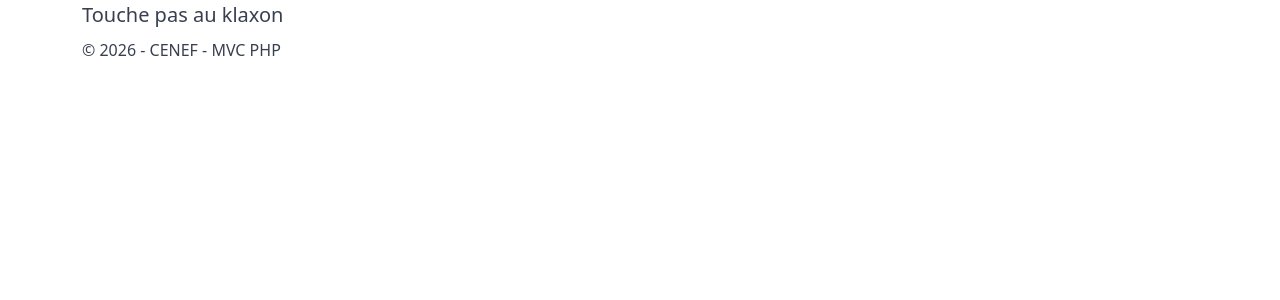
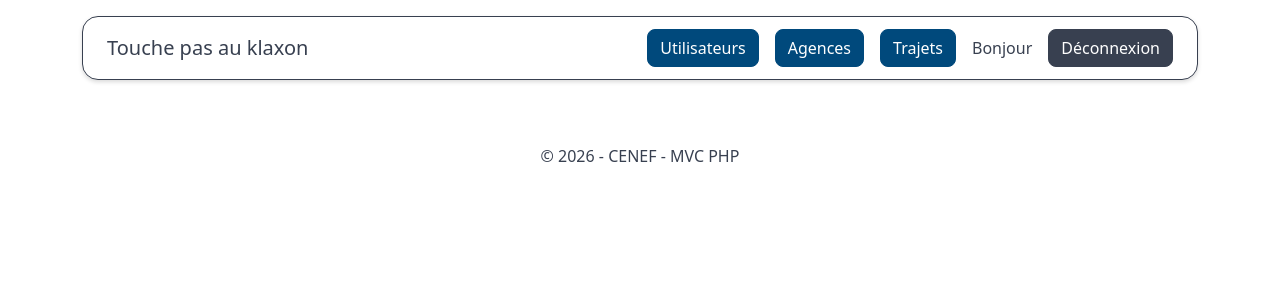
Before and after one commit to ad-pgn/devoir-touche-pas-au-klaxon, a PHP site: template templates/home/index.php in a window 1280 px wide. Shown: the top 300 px of the page. Run offline with PHP 8.4, Linux system fonts and the light colour scheme; the template is opened without the code that fills it: most values are stand-ins (such as "Sample title", 1, 10 or a date in 2020); data that the repository does not hold is empty; some libraries are stand-ins or nearby versions.

Commit message:
feat: header à trois états et footer

```diff
--- a/scss/main.scss
+++ b/scss/main.scss
@@ -45,6 +45,12 @@ $border-radius: 0.5rem;
     border-radius: 1rem;
     padding: 0.75rem 1.5rem;
     margin: 1rem 0 2rem;
+    background-color: #ffffff;
+    box-shadow: 0 2px 4px rgba(0, 0, 0, 0.15);
+
+    .btn {
+        white-space: nowrap;
+    }
 }
 
 .app-name {
--- a/templates/layout/footer.php
+++ b/templates/layout/footer.php
@@ -3,6 +3,6 @@
  * Pied de page de l'application.
  */
 ?>
-<footer class="container">
-    <p>&copy; <?= date('Y') ?> - CENEF - MVC PHP</p>
+<footer class="app-footer">
+    <p class="mb-0">&copy; <?= date('Y') ?> - CENEF - MVC PHP</p>
 </footer>
--- a/templates/layout/header.php
+++ b/templates/layout/header.php
@@ -1,13 +1,50 @@
 <?php
 /**
- * En-tête de l'application.
+ * En-tête de l'application, décliné en trois états selon le profil.
  *
- * Version provisoire : les trois états (visiteur, utilisateur connecté,
- * administrateur) seront implémentés à l'issue #15.
+ * Visiteur     : nom de l'application + bouton de connexion.
+ * Utilisateur  : nom + création de trajet + identité + déconnexion.
+ * Administrateur : nom cliquable + menu de gestion + déconnexion.
+ *
+ * @var \Core\Controller $this
  */
+
+$utilisateur = $this->utilisateur();
+$estAdmin    = $this->estAdmin();
 ?>
-<header class="container">
-    <nav>
-        <span class="app-name">Touche pas au klaxon</span>
-    </nav>
-</header>
+<div class="container">
+    <header class="app-header d-flex align-items-center justify-content-between">
+
+        <?php if ($estAdmin) : ?>
+            <a href="<?= BASE_URL ?>/admin" class="app-name text-decoration-none text-body">
+                Touche pas au klaxon
+            </a>
+        <?php else : ?>
+            <span class="app-name">Touche pas au klaxon</span>
+        <?php endif; ?>
+
+        <nav class="d-flex align-items-center gap-3">
+
+            <?php if ($utilisateur === null) : ?>
+
+                <a href="<?= BASE_URL ?>/connexion" class="btn btn-dark">Connexion</a>
+
+            <?php elseif ($estAdmin) : ?>
+
+                <a href="<?= BASE_URL ?>/admin/utilisateurs" class="btn btn-secondary">Utilisateurs</a>
+                <a href="<?= BASE_URL ?>/admin/agences" class="btn btn-secondary">Agences</a>
+                <a href="<?= BASE_URL ?>/admin/trajets" class="btn btn-secondary">Trajets</a>
+                <span>Bonjour <?= $this->e($utilisateur['prenom']) ?> <?= $this->e($utilisateur['nom']) ?></span>
+                <a href="<?= BASE_URL ?>/deconnexion" class="btn btn-dark">Déconnexion</a>
+
+            <?php else : ?>
+
+                <a href="<?= BASE_URL ?>/trajets/creer" class="btn btn-dark">Créer un trajet</a>
+                <span>Bonjour <?= $this->e($utilisateur['prenom']) ?> <?= $this->e($utilisateur['nom']) ?></span>
+                <a href="<?= BASE_URL ?>/deconnexion" class="btn btn-dark">Déconnexion</a>
+
+            <?php endif; ?>
+
+        </nav>
+    </header>
+</div>
```
Also changed, not shown: public/assets/css/style.css.
